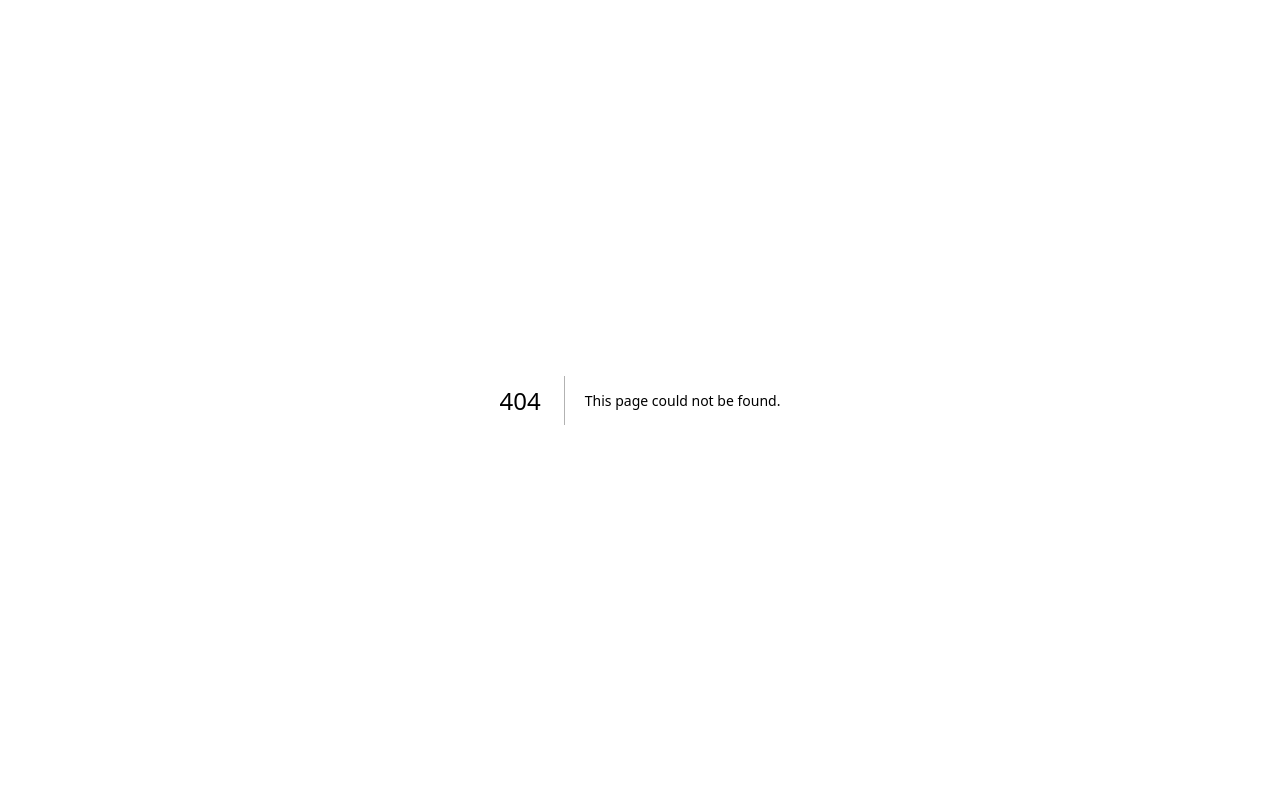
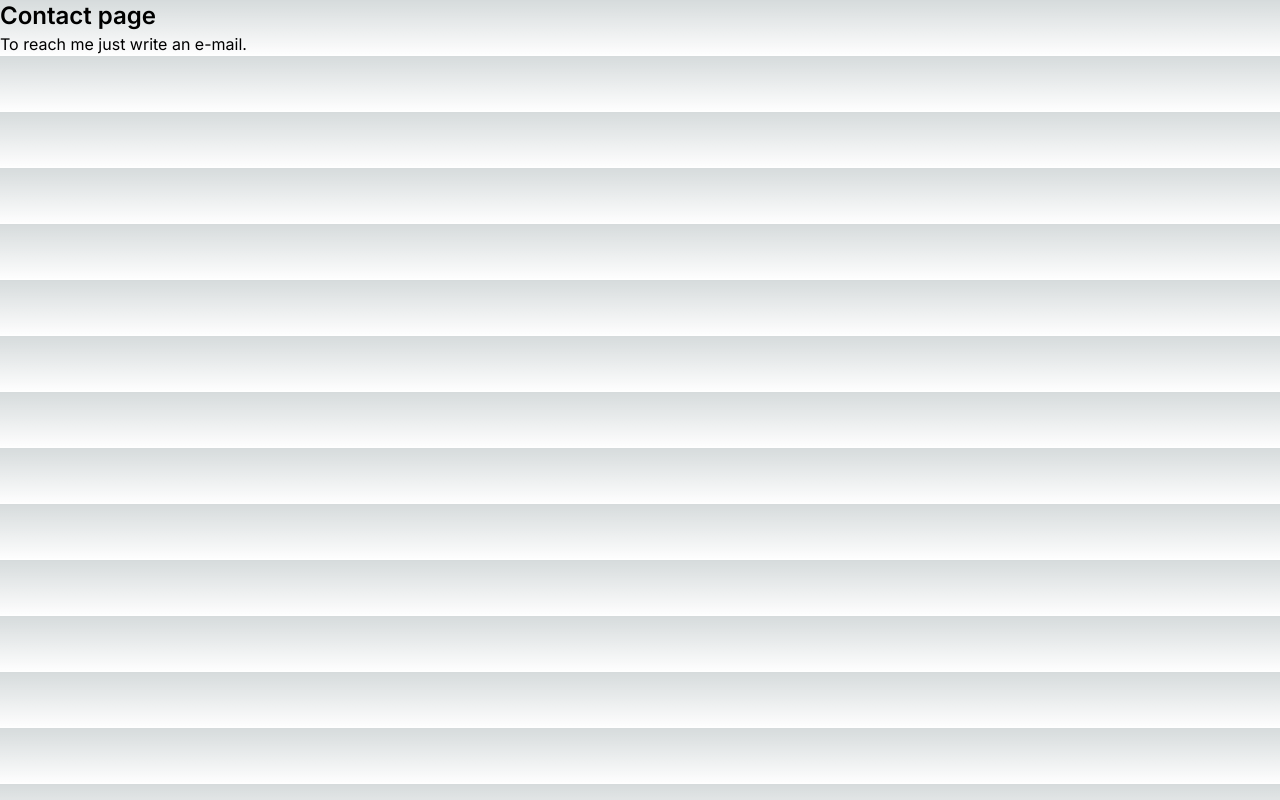
Before and after one commit to vothuytrang/final_internet_technologies, a Next.js app: page /contact in a window 1280 px wide. Before the commit this address had no page. Built offline with nearby package versions, Linux system fonts and the light colour scheme.

Commit message:
feat: initial commit :tada:

```diff
--- /dev/null
+++ b/app/about/page.tsx
@@ -0,0 +1,10 @@
+export default function About() {
+    return (
+        <main>
+            <div>
+                <h1 className="text-2xl font-sans">About</h1>
+                <p className="mt-5">Lorem ipsum....</p>
+            </div>
+        </main>
+    );
+}
--- /dev/null
+++ b/app/contact/page.tsx
@@ -0,0 +1,13 @@
+// export default function Contact() {
+function Contact() {
+    return (
+        <main>
+            <h1 className="text-2xl font-semibold">Contact page</h1>
+            <div>
+                <p>To reach me just write an e-mail.</p>
+            </div>
+        </main>
+    );
+}
+
+export default Contact;
--- a/app/page.tsx
+++ b/app/page.tsx
@@ -106,6 +106,9 @@ export default function Home() {
           <p className={`m-0 max-w-[30ch] text-sm opacity-50`}>
             Instantly deploy your Next.js site to a shareable URL with Vercel.
           </p>
+          <p className={`m-0 max-w-[30ch] text-sm opacity-50`}>
+            Is it working?
+          </p>
         </a>
       </div>
     </main>
```
